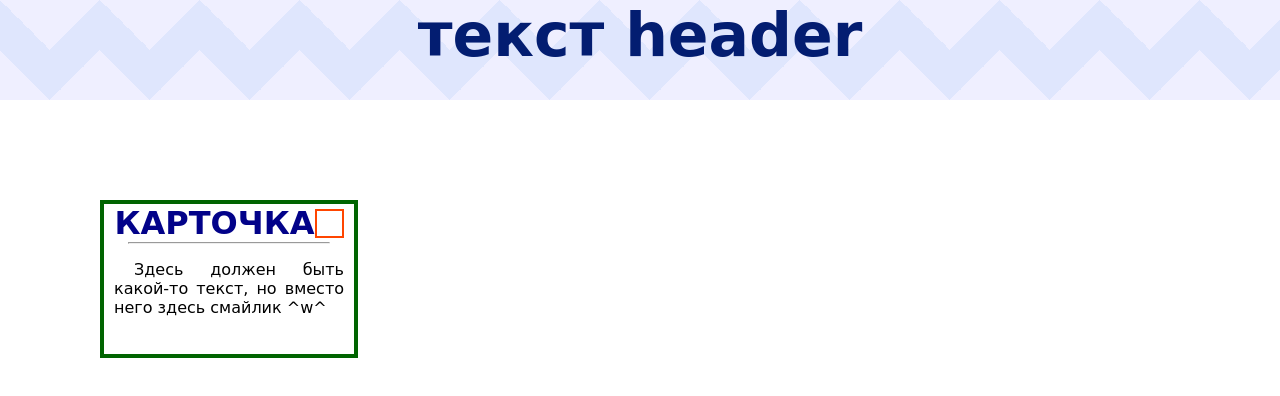
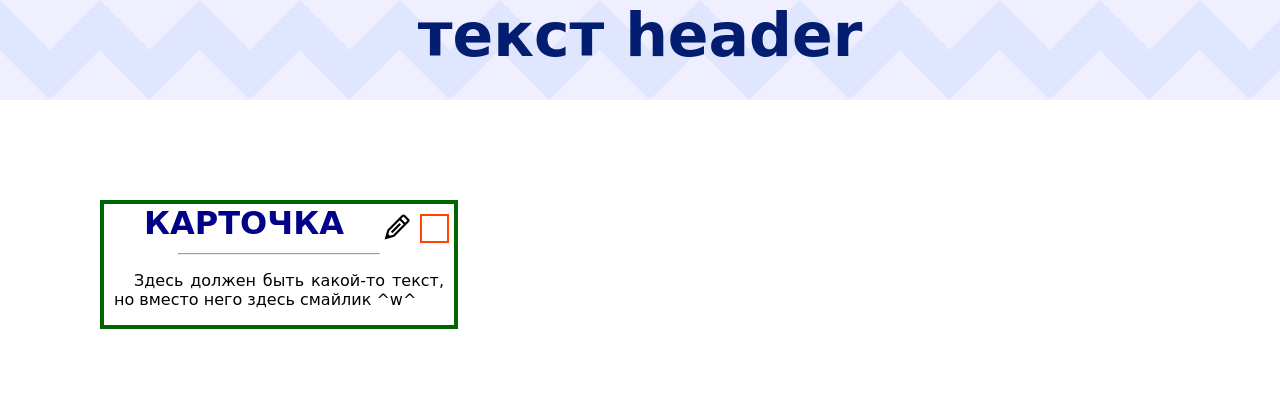
Before and after one commit to 4w1de/Shirokih-JS, a React (Create React App) app: page / in a window 1280 px wide. Shown: the top 396 px of the page. Built offline with nearby package versions, Linux system fonts and the light colour scheme.

Commit message:
Thrid task

```diff
--- a/package.json
+++ b/package.json
@@ -8,6 +8,7 @@
     "@testing-library/user-event": "^12.1.10",
     "react": "^17.0.1",
     "react-dom": "^17.0.1",
+    "react-icons": "^4.1.0",
     "react-scripts": "4.0.0",
     "web-vitals": "^0.2.4"
   },
--- a/src/Card.css
+++ b/src/Card.css
@@ -1,16 +1,16 @@
 .Div-card {
-    width: 250px;
-    height: 150px;
-    margin: 100px 0 0 100px;
+    width: 350px;
+    height: auto;
+    margin: 100px 0 10px 100px;
     border: 4px solid darkgreen;
     font-family: "Comic Sans MS", "Arial";
 }
 .Div-card-new {
-    width: 250px;
-    height: 150px;
-    margin: 100px 0 0 100px;
+    width: 350px;
+    height: auto;
+    margin: 100px 0 10px 100px;
     border: 4px solid lightcoral;
-    font-family: "Comic Sans MS", "Arial";
+    font-family: "Arial";
     background: lightyellow;
 }
 .Div-card-caption {
@@ -19,21 +19,26 @@
 }
 .Caption {
     display: inline-block;
+    width: 270px;
     color: #020289;
-    margin: 0;
+    margin: 0 0 0 5px;
+    word-break: break-all;
+    text-align: center;
 }
 .Caption-new {
     display: inline-block;
-    font-family: "Arial";
+    width: 270px;
     color: #004701;
-    margin: 5px 0 0;
+    margin: 5px 0 0 5px;
+    word-break: break-all;
+    text-align: center;
 }
 .Div-card-caption label input {
     display: none;
 }
 .Div-card-caption label{
     display: flex;
-    align-items: center;
+    margin: 10px 5px 10px;
 }
 .Checkmark {
     position: relative;
@@ -65,4 +70,25 @@ hr {
     margin: 10px;
     text-align: justify;
     text-indent: 20px;
+    word-break: break-all;
 }
+.editHeader {
+    width: 270px;
+    border: none;
+    outline: none;
+    color: #003108;
+    font-family: "Comic Sans MS", "Arial";
+    font-size: 2em;
+    font-weight: bolder;
+    margin: 0;
+    text-align: center;
+}
+textarea {
+    width: 320px;
+    height: 200px;
+    margin: 0 -15px 0;
+    border: none;
+    box-shadow: -10px 0 15px #2727b6;
+    resize: none;
+    outline: none;
+}
--- a/src/Card.js
+++ b/src/Card.js
@@ -1,26 +1,80 @@
-import React, {Component} from 'react';
+import React, {Component} from 'react'
+import { GrEdit, GrFormCheckmark, GrFormClose } from "react-icons/gr"
 import './Card.css';
 
 class Card extends Component {
     constructor(props) {
         super(props);
         this.state={
-            checked: false
+            textHeader: "КАРТОЧКА",
+            textCard: "Здесь должен быть какой-то текст, но вместо него здесь смайлик ^w^",
+            checked: false,
+            editMode: false
         };
         this.handleChange=this.handleChange.bind(this);
+        this.changeMode=this.changeMode.bind(this);
+        this.changeText=this.changeText.bind(this);
     }
     handleChange() {
         this.setState({
             checked: !this.state.checked
         })
     }
+    changeMode() {
+        this.setState({
+            editMode: !this.state.editMode,
+            checked: false
+        })
+    }
+    changeText() {
+        this.setState({
+            textHeader: this.newTextHeader.value,
+            textCard: this.newTextCard.value,
+            editMode: false
+        })
+    }
 
     render() {
         return (
+            this.state.editMode ? (
+                <div>
+                    <div className="Div-card">
+                        <div className="Div-card-caption">
+                            <input
+                                type="text"
+                                className="editHeader"
+                                defaultValue={this.state.textHeader}
+                                ref={(ref) => { this.newTextHeader = ref; }}
+                            />
+                            <GrFormCheckmark
+                                size="40px"
+                                style={{margin: "5px 0 0", cursor: "pointer"}}
+                                onClick={this.changeText}
+                            />
+                            <GrFormClose
+                                size="40px"
+                                style={{margin: "5px 0 0", cursor: "pointer"}}
+                                onClick={this.changeMode}
+                            />
+                        </div>
+                        <hr />
+                        <div className="Div-card-text">
+                            <textarea ref={(ref) => { this.newTextCard = ref; }}>
+                                {this.state.textCard}
+                            </textarea>
+                        </div>
+                    </div>
+                </div>
+            ) : (
                 <div>
                     <div className={this.state.checked ? 'Div-card-new' : 'Div-card'}>
                         <div className="Div-card-caption">
-                        <h1 className={this.state.checked ? 'Caption-new' : 'Caption'}>КАРТОЧКА</h1>
+                            <h1 className={this.state.checked ? 'Caption-new' : 'Caption'}>{this.state.textHeader}</h1>
+                            <GrEdit
+                                size="26px"
+                                style={{margin: "10px 5px 10px", cursor: "pointer"}}
+                                onClick={this.changeMode}
+                            />
                             <label>
                                 <input type="checkbox" onChange={this.handleChange} />
                                 <div className="Checkmark" />
@@ -28,11 +82,12 @@ class Card extends Component {
                         </div>
                         <hr />
                         <div className="Div-card-text">
-                        <p>Здесь должен быть какой-то текст, но вместо него здесь смайлик ^w^</p>
+                            <p>{this.state.textCard}</p>
                         </div>
                     </div>
                 </div>
-        );
+            )
+        )
     }
 }
 
```
Also changed, not shown: 1 other file (tests, documents, lock files or other folders). Lines whose indentation alone changed are shown as unchanged.
